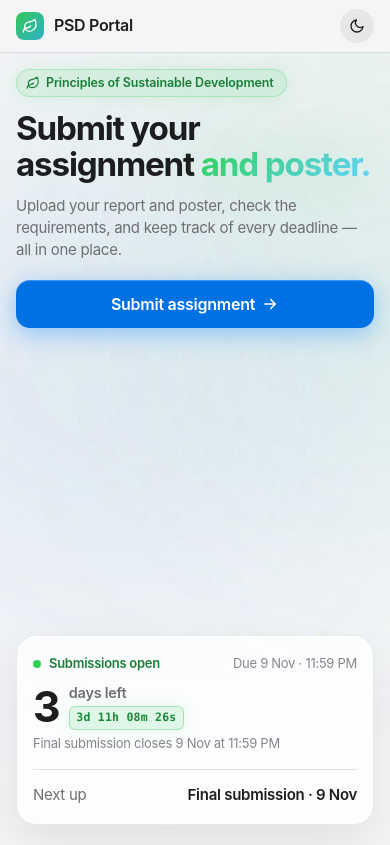
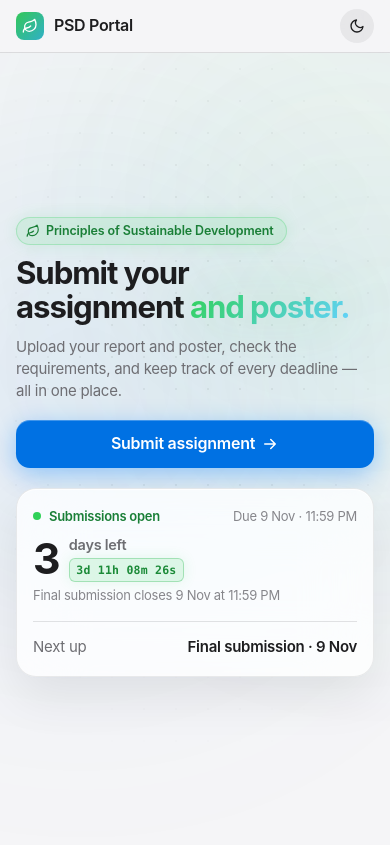
Before and after one commit to yash12345-ctrl/PSD_website, a React (Vite) app: page / in a window 390 px wide. Built offline with nearby package versions, Linux system fonts and the light colour scheme; no server answers.

Commit message:
Eliminate excessive gap between action button and status card on mobile

```diff
--- a/src/home/Home.css
+++ b/src/home/Home.css
@@ -682,17 +682,17 @@
     flex: 1;
     display: flex;
     flex-direction: column;
+    justify-content: center;
     min-height: calc(100dvh - 52px);
     min-height: calc(100vh - 52px);
-    padding: 16px 0 max(20px, env(safe-area-inset-bottom));
+    padding: 20px 0 max(24px, env(safe-area-inset-bottom));
     box-sizing: border-box;
   }
 
   .hero-grid {
-    flex: 1;
     display: flex;
     flex-direction: column;
-    justify-content: space-between;
+    justify-content: center;
     width: 100%;
     box-sizing: border-box;
     gap: 16px;
@@ -701,14 +701,13 @@
   .hero-copy {
     display: flex;
     flex-direction: column;
-    flex-shrink: 0;
   }
 
   .hero-eyebrow {
     font-size: clamp(11px, 3.2vw, 12.5px);
     padding: 5px 12px 5px 9px;
     gap: 6px;
-    margin: 0 0 14px;
+    margin: 0 0 12px;
     align-self: flex-start;
   }
 
@@ -718,20 +717,20 @@
   }
 
   .hero-title {
-    font-size: clamp(32px, 8.5vw, 40px);
+    font-size: clamp(30px, 8vw, 38px);
     line-height: 1.08;
     margin-bottom: 12px;
   }
 
   .hero-lead {
     font-size: 15px;
-    line-height: 1.46;
-    margin-bottom: 20px;
+    line-height: 1.45;
+    margin-bottom: 18px;
   }
 
   .hero-actions {
     width: 100%;
-    margin-bottom: 4px;
+    margin-bottom: 0;
   }
 
   .hero-actions .btn-primary {
@@ -743,7 +742,7 @@
   }
 
   .status-card {
-    margin-top: auto;
+    margin-top: 4px;
     padding: 18px 16px;
     border-radius: 20px;
     width: 100%;
@@ -776,7 +775,7 @@
   }
 
   .hero {
-    padding: 12px 0 max(16px, env(safe-area-inset-bottom));
+    padding: 16px 0 max(18px, env(safe-area-inset-bottom));
   }
 
   .hero-grid {
@@ -796,14 +795,14 @@
   }
 
   .hero-title {
-    font-size: 28px;
+    font-size: 27px;
     margin-bottom: 10px;
   }
 
   .hero-lead {
-    font-size: 14px;
-    line-height: 1.42;
-    margin-bottom: 16px;
+    font-size: 13.5px;
+    line-height: 1.4;
+    margin-bottom: 14px;
   }
 
   .hero-actions .btn-primary {
@@ -812,7 +811,8 @@
   }
 
   .status-card {
-    padding: 15px 13px;
+    margin-top: 2px;
+    padding: 14px 12px;
     border-radius: 18px;
   }
 
@@ -821,15 +821,15 @@
   }
 
   .status-count strong {
-    font-size: 34px;
+    font-size: 32px;
   }
 
   .status-count-unit {
-    font-size: 13.5px;
+    font-size: 13px;
   }
 
   .status-count-timer {
-    font-size: 10.5px;
+    font-size: 10px;
     padding: 2px 5px;
   }
 }
```
